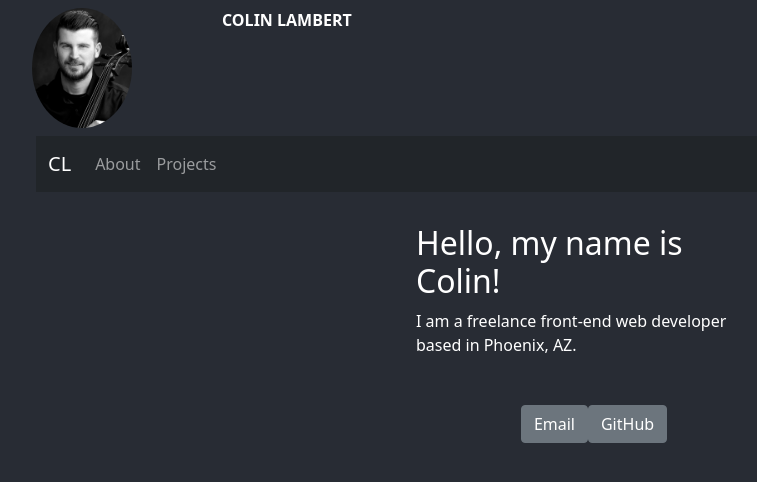
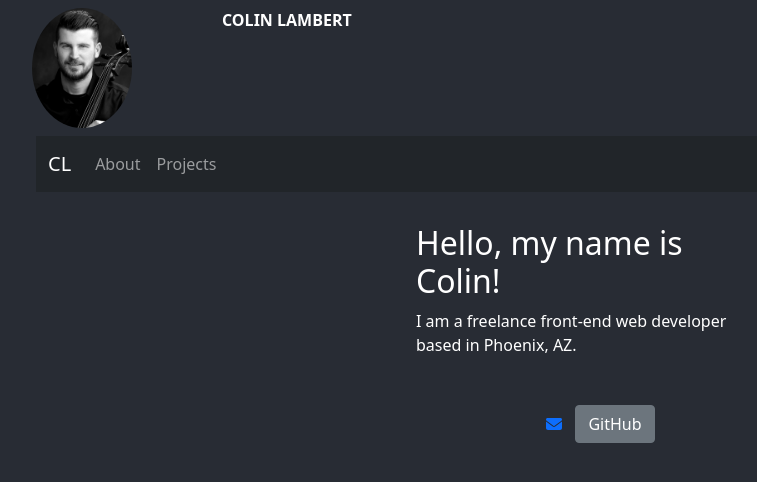
Before and after one commit to Colin-Lambert/portfolio2, a React (Create React App) app: page / in a window 1280 px wide. Shown: the top 482 px of the page, without its empty margins (46-803 px from the left). Built offline with nearby package versions, Linux system fonts and the light colour scheme.

Commit message:
Added faEnvelope icon in footer

```diff
--- a/package.json
+++ b/package.json
@@ -4,9 +4,14 @@
   "private": true,
   "dependencies": {
     "@animxyz/core": "^0.6.6",
+    "@fortawesome/fontawesome-svg-core": "^6.1.1",
+    "@fortawesome/free-regular-svg-icons": "^6.1.1",
+    "@fortawesome/free-solid-svg-icons": "^6.1.1",
+    "@fortawesome/react-fontawesome": "^0.2.0",
     "@testing-library/jest-dom": "^5.16.4",
     "@testing-library/react": "^13.3.0",
     "@testing-library/user-event": "^13.5.0",
+    "babel-plugin-macros": "^3.1.0",
     "bootstrap": "^5.1.3",
     "react": "^18.1.0",
     "react-bootstrap": "^2.4.0",
--- a/src/App.css
+++ b/src/App.css
@@ -34,7 +34,7 @@ html {
   padding: 2rem;
 }
 
-.header-name>span {
+.header-name {
   font-weight: 900;
 }
 
--- a/src/components/FooterComponent.js
+++ b/src/components/FooterComponent.js
@@ -1,5 +1,7 @@
 import React from "react";
 import { Button, Col, Container, Row } from "reactstrap";
+import { FontAwesomeIcon } from "@fortawesome/react-fontawesome";
+import { faEnvelope } from '@fortawesome/free-solid-svg-icons';
 
 const Footer = () => {
     return (
@@ -9,7 +11,9 @@ const Footer = () => {
         >
             <Row className="item-group" xyz='delay-2.5 skew-left-2 fade-100% down-5 stagger-2'>
                 <Col className="d-flex justify-content-center">
-                    <Button className="xyz-in" variant='outline-primary' href='mailto:colin.lambert.dev@gmail.com'>Email</Button>
+                    <a role='button' className="xyz-in btn btn-link" href='mailto:colin.lambert.dev@gmail.com'>
+                        <FontAwesomeIcon icon={faEnvelope} />
+                    </a>
                     <Button className="xyz-in" variant='outline-secondary' href='https://github.com/Colin-Lambert'>GitHub</Button>
                 </Col>
             </Row>
@@ -17,4 +21,9 @@ const Footer = () => {
     );
 }
 
+{/* <a className="xyz-in" variant='outline-primary' href='mailto:colin.lambert.dev@gmail.com'><i class="fa-regular fa-envelope"></i></a> */ }
+
+{/* <FontAwesomeIcon icon="fa-regular fa-envelope" /> */ }
+
+
 export default Footer;
--- a/src/components/HeaderComponent.js
+++ b/src/components/HeaderComponent.js
@@ -14,8 +14,8 @@ const Header = () => {
                     >
                         <img src={headshot} height='120' width='100' alt='headshot' className='headshot' />
                     </Col>
-                    <Col className='col-sm xyz-in p-2 header-name' xyz='fade up-5 big'>
-                        <span>COLIN LAMBERT</span>
+                    <Col className='col-sm xyz-in p-2' xyz='fade up-5 big'>
+                        <span className='header-name'>COLIN LAMBERT</span>
                     </Col>
                 </Row>
                 <NavList />
```
Also changed, not shown: 1 other file (tests, documents, lock files or other folders).
